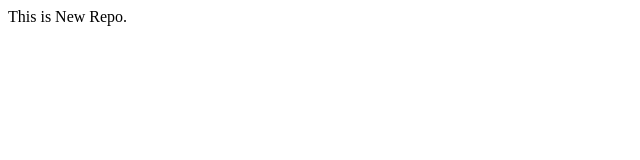
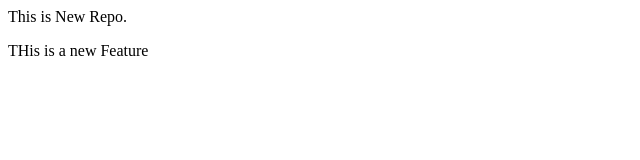
Before and after one commit to PrashantGautam64/localrepo, a plain HTML site: page index.html in a window 1280 px wide. Shown: the whole page, without its empty margins (0-640 px from the left). Drawn offline with Linux system fonts and the light colour scheme.

Commit message:
Add new feature

```diff
--- a/index.html
+++ b/index.html
@@ -1,3 +1,4 @@
 <p>This is New Repo.
 
 </p>
+<p> THis is a new Feature</p>
```
